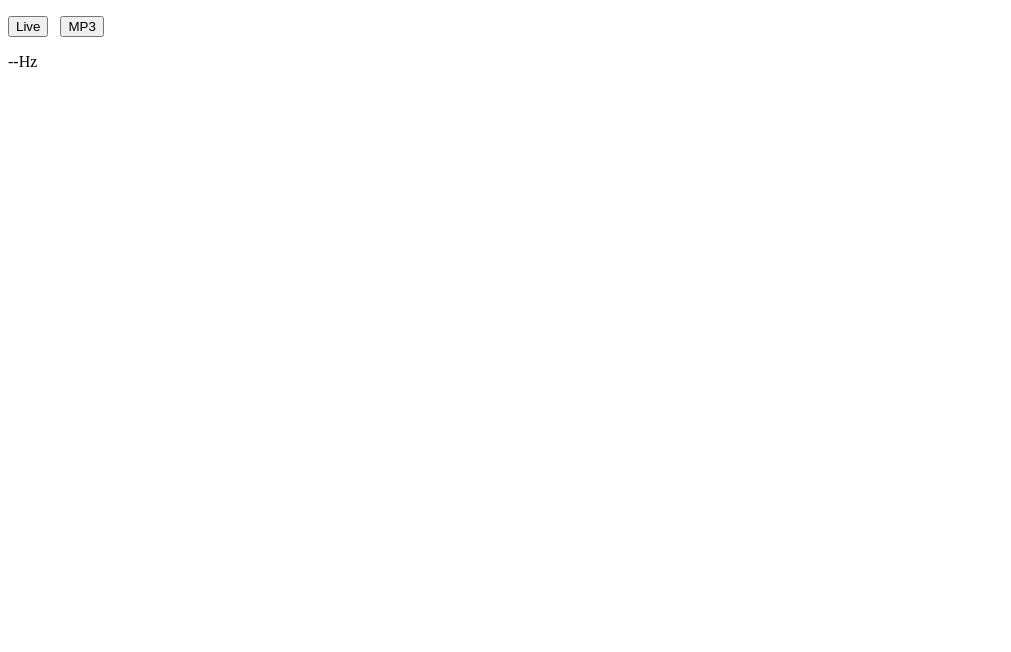
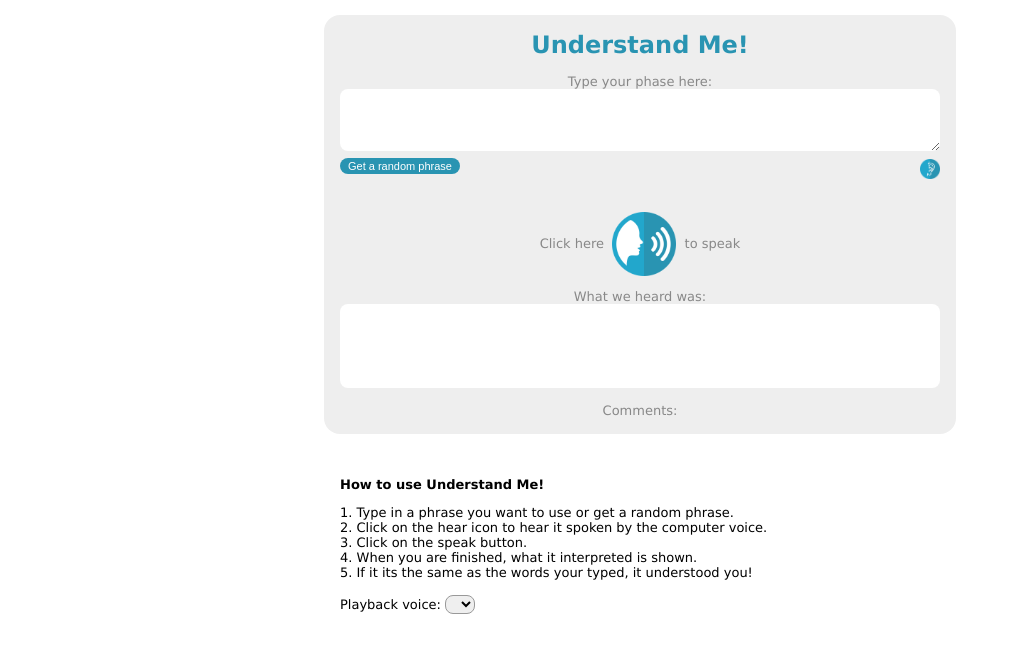
Before and after one commit to bferster/pitch, a plain HTML site: page index.html in a window 1280 px wide. Shown: the whole page, without its empty margins (0-1011 px from the left). Drawn offline with nearby package versions, Linux system fonts and the light colour scheme; no server answers.

Commit message:
Understand me

```diff
--- a/index.html
+++ b/index.html
@@ -1,15 +1,139 @@
 <!doctype html>
 <html>
 	<head>
-		<title>Pitch</title>
-		<script src="pitchdetect.js"></script>
+		<meta charset="UTF-8">
+		<meta http-equiv="X-UA-Compatible" content="IE=edge">
+		<meta name="viewport" content="width=device-width, initial-scale=1, shrink-to-fit=no">
+		<meta http-equiv="x-ua-compatible" content="ie=edge">
+		<script type="text/javascript" src="//ajax.googleapis.com/ajax/libs/jquery/1.7/jquery.min.js"></script>
+		<link REL="SHORTCUT ICON" HREF="img/favicon.ico">
+		<title>Understand Me!</title>
+		<style>
+		body { 			font-family: Verdana,Geneva,sans-serif; font-size:13px; box-sizing: border-box;
+						padding: 0px; margin: 0px; text-align: center; color: #888;
+						}
+		.to-main {		background-color:#eee; border-radius: 16px; padding: 16px; width: 600px;
+						margin-left: auto; margin-right: auto;
+						}
+		.to-input {		border-radius: 8px; padding: 12px; width: calc(100% - 24px); font-size:16px; border:none; font-family: Verdana,Geneva,sans-serif;
+						}
+		.to-result {	background-color:#fff; border-radius: 8px; padding: 12px; width: calc(100% - 24px); font-size:16px; min-height: 60px; height: auto;
+						text-align:left; color:#000;
+						}
+		.to-help {		width: 600px; margin-left: auto; margin-right: auto; text-align:left; color:#000;
+						}
+		.to-is 	{		border-radius:8px; padding-left:8px; border: 1px solid #999; margin-bottom: 3px;
+						}
+		.to-bs 	{		font-size:11px; border-radius:8px; padding:2px; padding-left:8px; padding-right:8px;
+						border: none; margin-bottom: 3px; color:#fff; background-color:#2994b2;
+						}
+
+		</style>
 	</head>
 	<body>
-		<p><button onclick="toggleLiveInput()">Live</button> &nbsp;
-		<button onclick="togglePlayback()">MP3</button></p>
-		<div><span id="pitch">--</span>Hz</div>
-		<canvas id="waveform2" width="512" height="256"></canvas>
 		<br>
-		<canvas id="waveform" width="512" height="256"></canvas>
+		<div id='mainDiv' class='to-main'>
+			<div style='font-size:24px;color:#2994b2'><b>Understand Me!</b><br></div><br>
+			Type your phase here:<br>
+			<textarea id='inputText' class='to-input'></textarea>&nbsp;&nbsp;
+			<button id='random' style='float:left;margin-top:4px' class='to-bs'>Get a random phrase</button><br>
+			<img id='hearBut' src='img/hear.png' style='float:right;cursor:pointer;margin-top:-10px;' width='20' title='Hear what you typed'><br><br>
+			<p>Click here&nbsp;&nbsp;<img id='speakBut' src='img/speak.png' style='vertical-align:middle;cursor:pointer' width='64' title='Dictate your text'>&nbsp;&nbsp;to speak</p>
+			What we heard was:<br>
+			<div id='resultDiv' class='to-result'></div><br>
+			Comments:
+			<div id='commentDiv' class='to-comment'>
+			</div>
+		</div>
+		<br><br>
+		<div id='helpDiv' class='to-help'>
+			<p><b>How to use Understand Me!</b></p>
+			1. Type in a phrase you want to use or get a random phrase.<br>
+			2. Click on the hear icon to hear it spoken by the computer voice.<br>
+			3. Click on the speak button.<br>
+			4. When you are finished, what it interpreted is shown.<br>
+			5. If it its the same as the words your typed, it understood you!<br><br>
+			Playback voice: <select id='voiceList' class='to-is'></select><br>
+		</div>
 	</body>
-</html>
+
+	<script>
+
+		var randex=0;
+
+		$(document).ready(function() {								           	// ON PAGE LOADED
+
+			speechSynthesis.onvoiceschanged=function() {
+				speechSynthesis.getVoices().forEach(function(voice,index) {
+					var option=$('<option>').val(index).html(voice.name);
+					$('#voiceList').append(option);
+					});
+				}
+
+			$('#hearBut').click(function() {
+					var msg=new SpeechSynthesisUtterance();
+					msg.text=$('#inputText').val();
+					var voices=window.speechSynthesis.getVoices();
+					msg.voice=voices[$('#voiceList').val()];
+					speechSynthesis.speak(msg);
+					})
+
+			$("#inputText").on("change", function() {
+					$("#inputText").height(24);
+					$("#inputText").height($("#inputText")[0].scrollHeight-24);
+					});
+
+			$("#random").click(function() {
+				$("#inputText").val(randomText[randex]);
+				randex=++randex%randomText.length
+				});
+
+			$('#speakBut').click(function() {
+				$("#resultDiv").text("Waiting for speech...")
+				var recognition = new webkitSpeechRecognition();
+				recognition.onresult = function(event) {
+					$("#resultDiv").text(event.results[0][0].transcript) ;
+					}
+				recognition.start();
+				});
+
+		});
+
+	var randomText=[
+		"It was the best of times.",
+		"It was the worst of times.",
+		"It was the age of wisdom.",
+		"It was the age of foolishness.",
+		"It was the epoch of belief.",
+		"It was the epoch of incredulity.",
+		"It was the season of Light.",
+		"It was the season of Darkness.",
+		"It was the spring of hope.",
+		"It was the winter of despair"
+		];
+
+
+////////////////////////////////////////////////////////////////////////////////////////////
+// HELPERS
+////////////////////////////////////////////////////////////////////////////////////////////
+
+function trace(msg, p1, p2, p3, p4)										// CONSOLE
+{
+	if (p4 != undefined)
+		console.log(msg,p1,p2,p3,p4);
+	else if (p3 != undefined)
+		console.log(msg,p1,p2,p3);
+	else if (p2 != undefined)
+		console.log(msg,p1,p2);
+	else if (p1 != undefined)
+		console.log(msg,p1);
+	else
+		console.log(msg);
+}
+		</script>
+
+
+
+
+
+	</html>
--- a/pitchdetect.js
+++ b/pitchdetect.js
@@ -5,29 +5,26 @@ var audioContext = null;
 var isPlaying = false;
 var sourceNode = null;
 var analyser = null;
-var theBuffer = null;
-var DEBUGCANVAS = null;
+var mp3buffer = null;
 var mediaStreamSource = null;
 var	waveCanvas, waveCanvas2, pitchElem;
 var mp3file=null;
 
 window.onload = function() {
 	audioContext = new AudioContext();
-	MAX_SIZE = Math.max(4,Math.floor(audioContext.sampleRate/5000));	// corresponds to a 5kHz signal
 	var request = new XMLHttpRequest();
 	request.open("GET", "hello.mp3", true);
 	request.responseType = "arraybuffer";
 	request.onload=function() {
 		audioContext.decodeAudioData( request.response,function(buffer) {
-	   		theBuffer=buffer;
+	   		mp3buffer=buffer;
 			});
 		}
 	request.send();
 
 	waveCanvas = document.getElementById( "waveform" ).getContext("2d");
 	waveCanvas2 = document.getElementById( "waveform2" ).getContext("2d");
-
-		pitchElem = document.getElementById( "pitch" );
+	pitchElem = document.getElementById( "pitch" );
 }
 
 function error() {   alert("Doesn't work on this browser. Try Firefox"); }
@@ -82,7 +79,7 @@ function togglePlayback() {
   	kk=jj=0;
 	for (i=0;i<512;++i)	tbuf[i]=0;
 	sourceNode=audioContext.createBufferSource();
-    sourceNode.buffer=theBuffer;
+    sourceNode.buffer=mp3buffer;
     analyser=audioContext.createAnalyser();
     analyser.fftSize=2048;
     sourceNode.connect(analyser);
@@ -162,7 +159,7 @@ function autoCorrelate(buf,sampleRate) {
 	{
 		var i,y;
 		analyser.getFloatTimeDomainData(buf);
-		var ac=autoCorrelate(buf,audioContext.sampleRate/2);
+		var ac=autoCorrelate(buf,audioContext.sampleRate);
 		waveCanvas.clearRect(0,0,512,256);
 		waveCanvas.strokeStyle="#000099";
 		waveCanvas.lineWidth=6;
```
Also changed, not shown: pitch.htm (added, +15 -0 lines), img/hear.png (added), img/speak.png (added).
